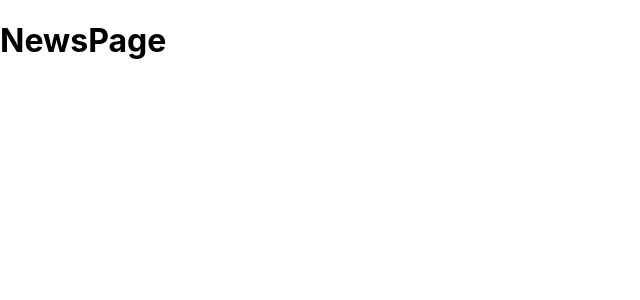
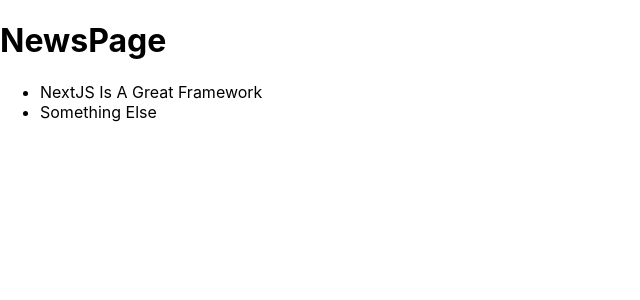
Before and after one commit to sistiri/nextjs-basics, a Next.js app: page /news in a window 1280 px wide. Shown: the top 300 px of the page, without its empty margins (0-640 px from the left). Built offline with nearby package versions, Linux system fonts and the light colour scheme.

Commit message:
Linking Between Pages

```diff
--- a/pages/news/index.js
+++ b/pages/news/index.js
@@ -1,7 +1,23 @@
 // our-domain.com/news
+import Link from 'next/link'
+import { Fragment } from "react";
 
 function NewsPage() {
-    return <h1>NewsPage</h1>;
-  }
+  return (
+    <Fragment>
+      <h1>NewsPage</h1>
+      <ul>
+        <li>
+          <Link href="/news/nextjs-is-a-great-frame-work">
+            NextJS Is A Great Framework
+          </Link>
+        </li>
+        <li>
+          <a href="">Something Else</a>
+        </li>
+      </ul>
+    </Fragment>
+  );
+}
 
-  export default NewsPage;
+export default NewsPage;
```
